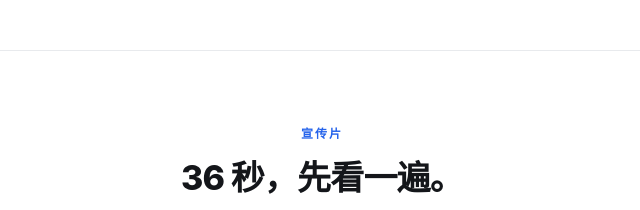
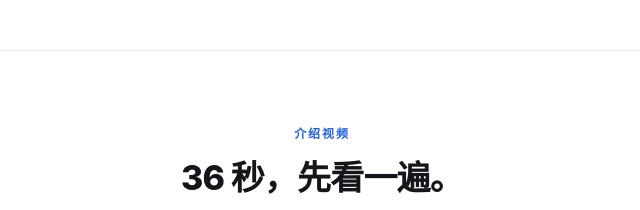
Before and after one commit to gongchuang1089/myweb, a plain HTML site: page index.html in a window 1280 px wide. Shown: the part 1780-1990 px from the top of the page, 318-958 px from the left. Drawn offline with Linux system fonts and the light colour scheme.

Commit message:
Update index.html

```diff
--- a/index.html
+++ b/index.html
@@ -116,7 +116,7 @@
   <section class="section" id="promo">
     <div class="wrap">
       <div class="section-head center">
-        <span class="section-num">宣传片</span>
+        <span class="section-num">介绍视频</span>
         <h2>36 秒，先看一遍。</h2>
         <p>手机版、电视版的真实界面，以及多线路、分类筛选、直播功能。</p>
       </div>
```
